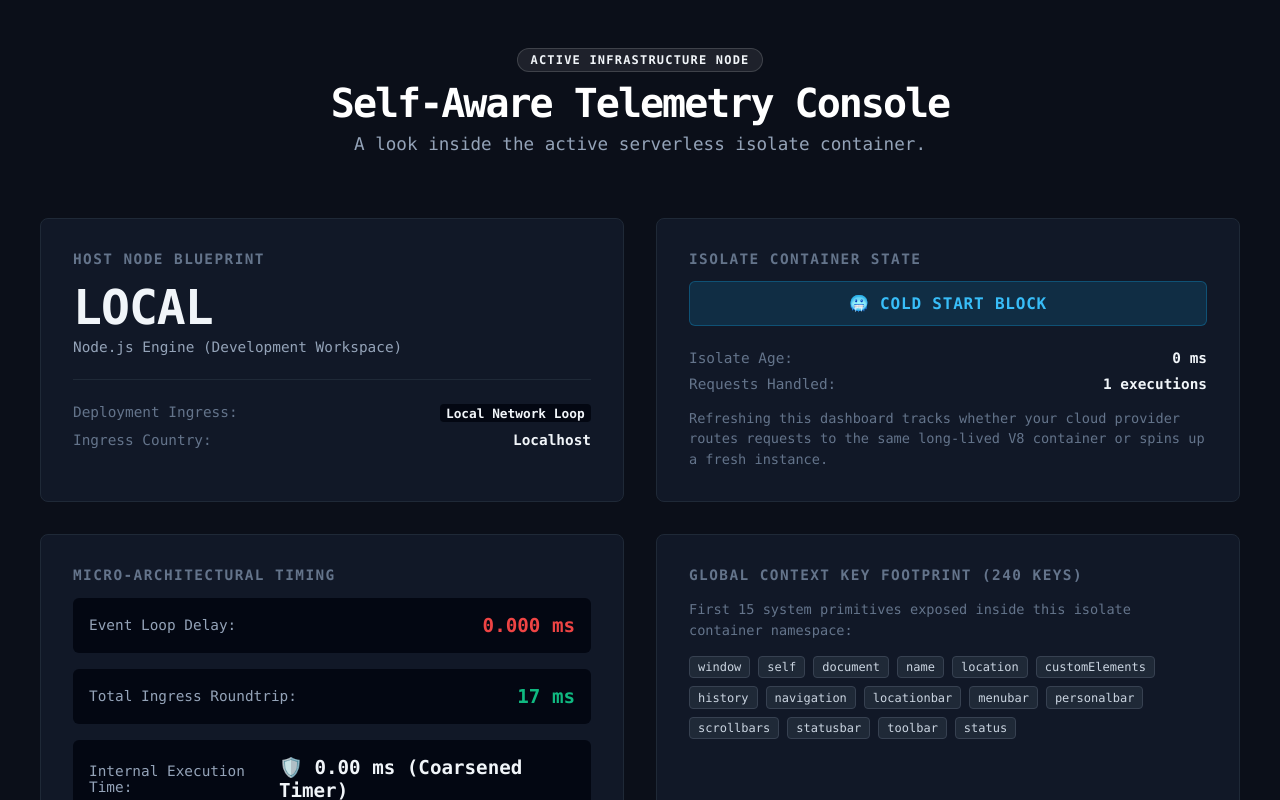
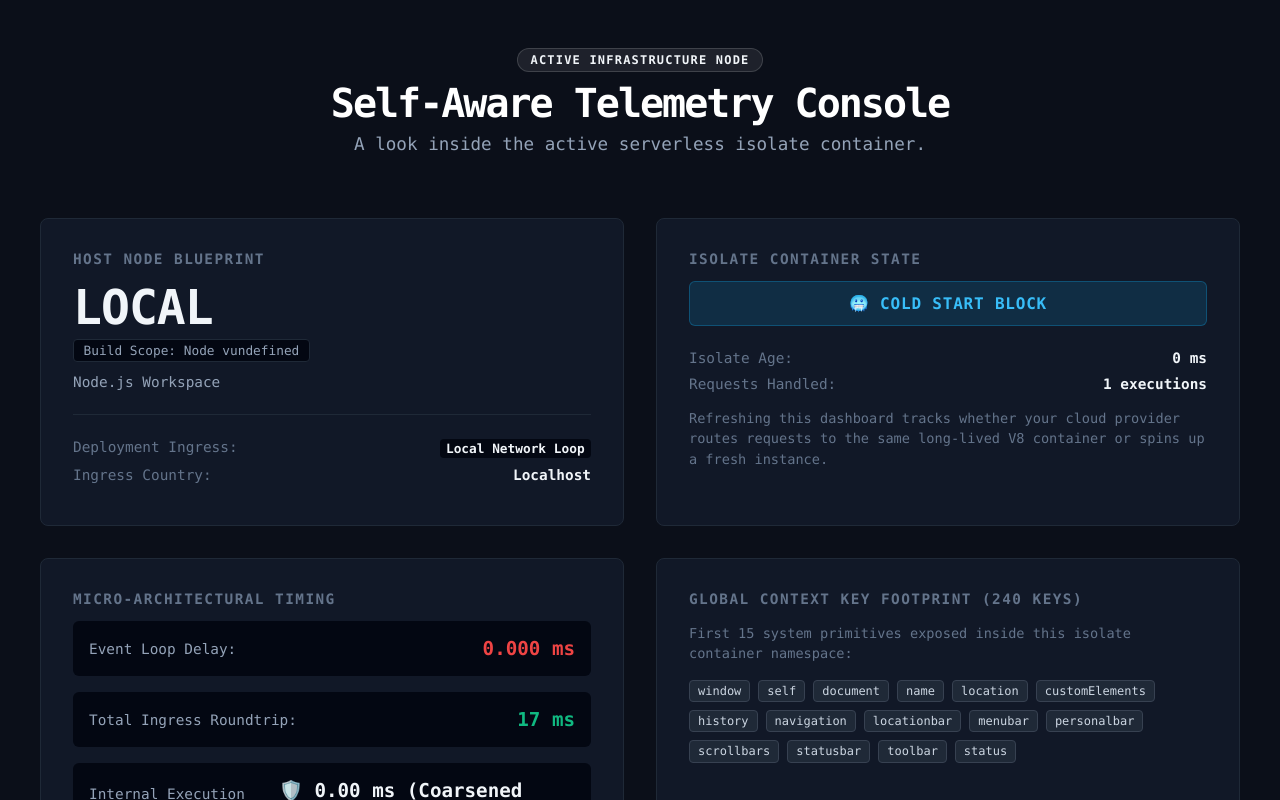
Before and after one commit to FuntionalFrost/edge-telemetry-bench, a SvelteKit app: page / in a window 1280 px wide. Shown: the top 800 px of the page. Built offline with nearby package versions, Linux system fonts and the light colour scheme.

Commit message:
feat: extract and expose granular runtime V8 and engine versions

```diff
--- a/src/lib/types.ts
+++ b/src/lib/types.ts
@@ -2,6 +2,7 @@ export interface TelemetryReport {
 	nodeIdentity: {
 		provider: 'cloudflare' | 'vercel' | 'netlify' | 'local';
 		engine: string;
+		engineVersion: string;
 		timestamp: string;
 	};
 	isolateState: {
--- a/src/routes/+page.svelte
+++ b/src/routes/+page.svelte
@@ -59,6 +59,7 @@
 			<section class="metric-card node-id">
 				<h3>Host Node Blueprint</h3>
 				<div class="huge-display">{report.nodeIdentity.provider.toUpperCase()}</div>
+				<div class="version-pill">Build Scope: {report.nodeIdentity.engineVersion}</div>
 				<p class="engine-spec">{report.nodeIdentity.engine}</p>
 				<hr />
 				<div class="data-row">
@@ -195,6 +196,17 @@
 		padding: 2rem;
 		position: relative;
 		overflow: hidden;
+	}
+
+	.version-pill {
+		display: inline-block;
+		font-size: 0.8rem;
+		background: #030712;
+		color: #94a3b8;
+		padding: 0.2rem 0.6rem;
+		border-radius: 0.25rem;
+		border: 1px solid #1f2937;
+		margin-bottom: 0.75rem;
 	}
 
 	h3 {
--- a/src/routes/api/diagnostics/+server.ts
+++ b/src/routes/api/diagnostics/+server.ts
@@ -13,25 +13,33 @@ export const GET: RequestHandler = async ({ request, platform }) => {
 	requestsProcessedByThisIsolate++;
 	const sampleStartTime = performance.now();
 
-	// 1. Core Runtime Auto-Detection Loop
+	// 1. Core Runtime Auto-Detection Loop with Version Extraction
 	let provider: 'cloudflare' | 'vercel' | 'netlify' | 'local' = 'local';
-	let runtimeEngine = 'Node.js Engine (Development Workspace)';
+	let runtimeEngine = 'Node.js Workspace';
+	let engineVersion = 'Unknown';
+
+	// Attempt to safely probe the global process namespace for V8 versions
+	const localProcess = typeof process !== 'undefined' ? process : null;
+	const v8Version = localProcess?.versions?.v8;
 
 	if (typeof Deno !== 'undefined') {
 		provider = 'netlify';
-		// PROOF: Accessing Deno version info directly from the Netlify Edge engine
-		// @ts-expect-error - Instruct TS to allow checking Netlify's injected runtime primitive
-		runtimeEngine = `Netlify Edge (Deno v${Deno.version.deno})`;
+		runtimeEngine = 'Netlify Edge Function (Deno V8 Isolate)';
+		// @ts-expect-error: Deno.version.deno is a valid property in Deno runtime
+		engineVersion = `${Deno.version.deno}`;
 	} else if (platform?.env && !request.headers.get('x-vercel-id')) {
 		provider = 'cloudflare';
-		runtimeEngine = 'Cloudflare workerd (Native V8 Isolate)';
-	}
-	// @ts-expect-error - Instruct TS to allow checking Vercel's injected runtime primitive
-	else if (globalThis.EdgeRuntime === 'vercel-edge' || request.headers.get('x-vercel-id')) {
+		runtimeEngine = 'Cloudflare Worker (workerd Core)';
+		// Pulls the native V8 version executing inside the Cloudflare isolate
+		engineVersion = v8Version ? `V8 v${v8Version}` : 'workerd Native';
+	} else if (request.headers.get('x-vercel-id')) {
 		provider = 'vercel';
-		// PROOF: Verifying the proprietary global string injected by Vercel
-		// @ts-expect-error - Instruct TS to allow checking Vercel's injected runtime primitive
-		runtimeEngine = `Vercel Edge Runtime (${globalThis.EdgeRuntime || 'Fluid Isolate'})`;
+		runtimeEngine = 'Vercel Edge Function (Fluid Isolate)';
+		// Pulls the V8 runtime version executing inside the Vercel isolate
+		engineVersion = v8Version ? `V8 v${v8Version}` : 'Vercel Core';
+	} else if (localProcess) {
+		// Local development workspace tracking
+		engineVersion = `Node v${localProcess.versions.node}`;
 	}
 
 	// 2. High-Precision Event Loop Lag Measurement
@@ -54,6 +62,7 @@ export const GET: RequestHandler = async ({ request, platform }) => {
 		nodeIdentity: {
 			provider,
 			engine: runtimeEngine,
+			engineVersion,
 			timestamp: new Date().toISOString()
 		},
 		isolateState: {
```
